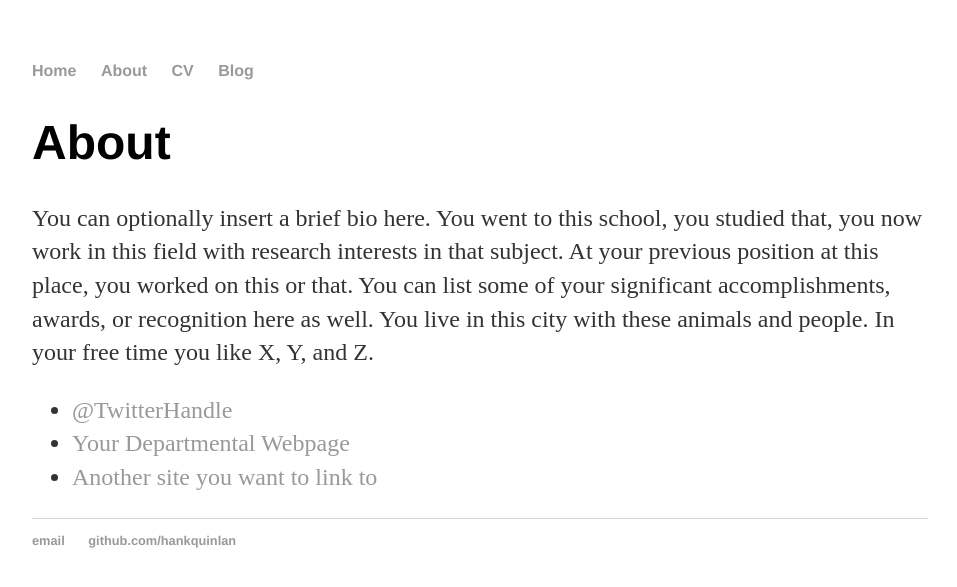
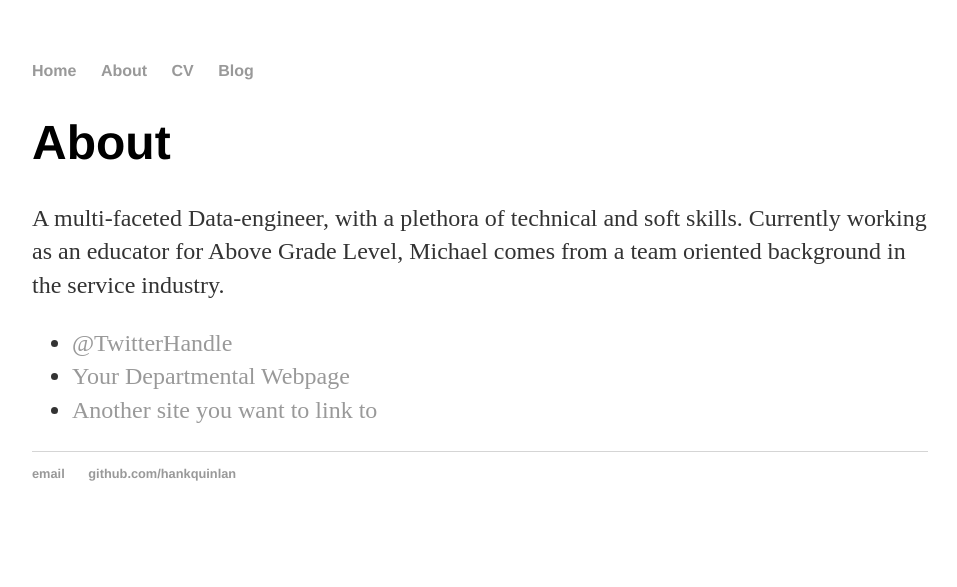
Before and after one commit to parastyle/parastyle.github.io, a Jekyll site: the page built from about/index.html, in a window 1280 px wide. Shown: the top 587 px of the page, without its empty margins (160-1117 px from the left). Built offline with Jekyll 4.4.1, drawn with Linux system fonts in a browser that asks for light colours.

Commit message:
Update index.html

```diff
--- a/about/index.html
+++ b/about/index.html
@@ -1,11 +1,11 @@
 ---
 layout: default
-title: About Hank Quinlan
+title: About Michael Muller
 ---
 
 		<div class="about">
 			<h1>About</h1>
-			<p>You can optionally insert a brief bio here. You went to this school, you studied that, you now work in this field with research interests in that subject. At your previous position at this place, you worked on this or that. You can list some of your significant accomplishments, awards, or recognition here as well. You live in this city with these animals and people. In your free time you like X, Y, and Z.</p>
+			<p>A multi-faceted Data-engineer, with a plethora of technical and soft skills. Currently working as an educator for Above Grade Level, Michael comes from a team oriented background in the service industry.</p>
 
 			<ul class="contacts">
 				<li><a href="#">@TwitterHandle</a></li>
```
